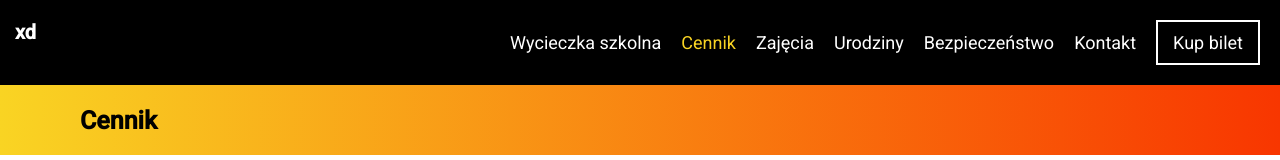
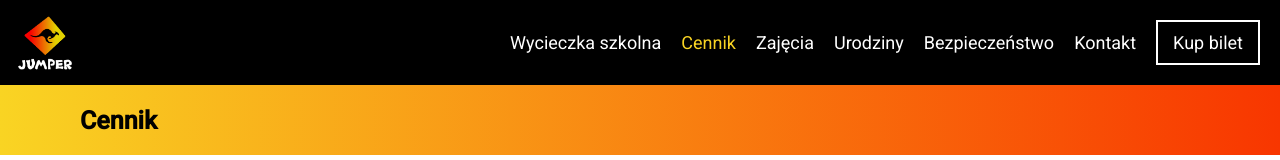
Before and after one commit to zawadzki-dawid/Jumper-Park-V2, a React (Create React App) app: page /cennik in a window 1280 px wide. Shown: the top 160 px of the page. Built offline with nearby package versions, Linux system fonts and the light colour scheme; no server answers; the database is empty.

Commit message:
Add nav logo icon

```diff
--- a/src/components/icon/Icon.tsx
+++ b/src/components/icon/Icon.tsx
@@ -11,6 +11,7 @@ import Arrow from '../../assets/icons/icon-arrow.svg'
 import Close from '../../assets/icons/icon-close.svg'
 import Folder from '../../assets/icons/icon-folder.svg'
 import Success from '../../assets/icons/icon-success.svg'
+import LogoNav from '../../assets/icons/icon-logo-nav.png'
 import Document from '../../assets/icons/icon-document.svg'
 import Download from '../../assets/icons/icon-download.svg'
 import Hamburger from '../../assets/icons/icon-hamburger.svg'
@@ -29,6 +30,7 @@ export const icon = {
     arrow: Arrow,
     close: Close,
     folder: Folder,
+    logoNav: LogoNav,
     success: Success,
     document: Document,
     download: Download,
--- a/src/components/navbar/Navbar.tsx
+++ b/src/components/navbar/Navbar.tsx
@@ -1,9 +1,9 @@
 import styled from 'styled-components'
 import { useMemo, useRef, useState } from 'react'
+import { Link as RouterLink } from 'react-router-dom'
 import { CSSTransition } from 'react-transition-group'
 
 // Components
-import Logo from '../logo/Logo'
 import Icon from '../icon/Icon'
 import { Type, Link, Button } from '../link/Link'
 
@@ -31,8 +31,13 @@ const Header = styled.header`
     > div {
         width: 100%;
         display: flex;
+        align-items: center;
         padding: 0 20px 0 15px;
         justify-content: space-between;
+    }
+
+    .nav__logo-wrapper {
+        height: 55px;
     }
 `
 
@@ -157,7 +162,14 @@ export default ({
             ref={headerRef}
         >
             <div>
-                <Logo/>
+                <RouterLink
+                    to={'/'}
+                    className={'nav__logo-wrapper'}
+                >
+                    <Icon
+                        image={'logoNav'}
+                    />
+                </RouterLink>
                 <Hamburger
                     type={'button'}
                     onClick={onHamburgerClick}
```
Also changed, not shown: src/assets/icons/icon-logo-nav.png (added).
